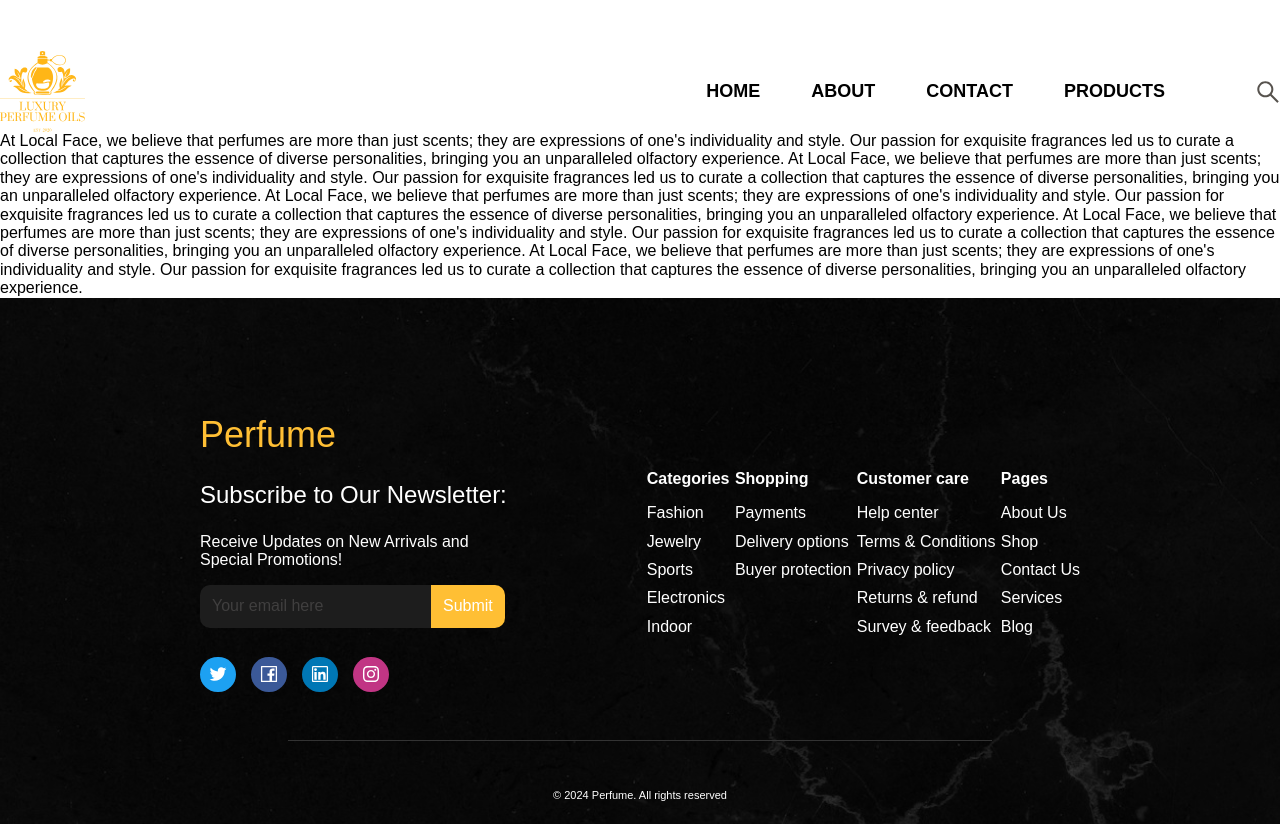
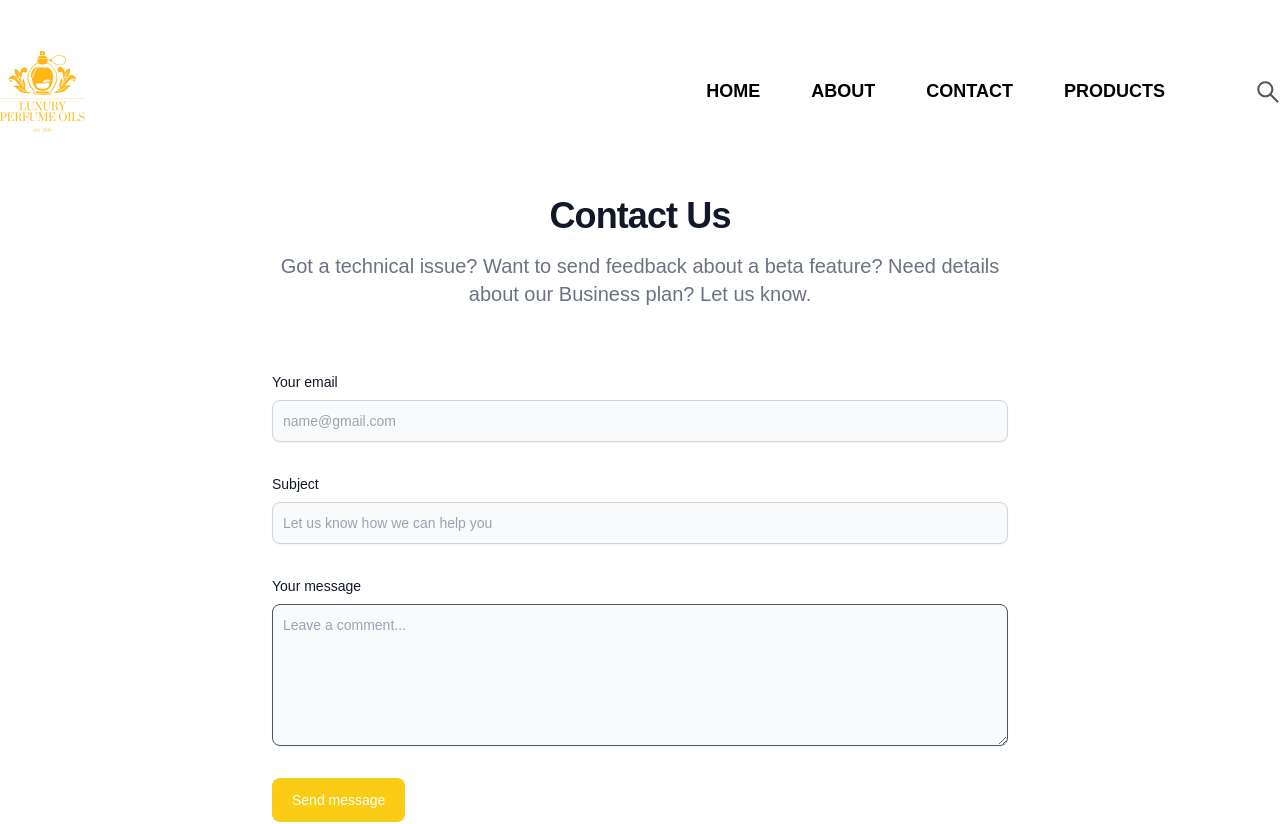
Before and after one commit to Rakhmatovdev/Parfume, a Next.js app: page /contact in a window 1280 px wide. Shown: the top 824 px of the page. Built offline with nearby package versions, Linux system fonts and the light colour scheme.

Commit message:
Contact added

```diff
--- a/app/contact/page.tsx
+++ b/app/contact/page.tsx
@@ -3,11 +3,44 @@ import React from 'react';
 function Contact() {
     return (
         <div>
-            At Local Face, we believe that perfumes are more than just scents; they are expressions of one's individuality and style. Our passion for exquisite fragrances led us to curate a collection that captures the essence of diverse personalities, bringing you an unparalleled olfactory experience.
-            At Local Face, we believe that perfumes are more than just scents; they are expressions of one's individuality and style. Our passion for exquisite fragrances led us to curate a collection that captures the essence of diverse personalities, bringing you an unparalleled olfactory experience.
-            At Local Face, we believe that perfumes are more than just scents; they are expressions of one's individuality and style. Our passion for exquisite fragrances led us to curate a collection that captures the essence of diverse personalities, bringing you an unparalleled olfactory experience.
-            At Local Face, we believe that perfumes are more than just scents; they are expressions of one's individuality and style. Our passion for exquisite fragrances led us to curate a collection that captures the essence of diverse personalities, bringing you an unparalleled olfactory experience.
-            At Local Face, we believe that perfumes are more than just scents; they are expressions of one's individuality and style. Our passion for exquisite fragrances led us to curate a collection that captures the essence of diverse personalities, bringing you an unparalleled olfactory experience.
+            <section className="bg-white ">
+                <div className="py-8 lg:py-16 px-4 mx-auto max-w-screen-md">
+                    <h2 className="mb-4 text-4xl tracking-tight font-extrabold text-center text-gray-900 ">Contact
+                        Us</h2>
+                    <p className="mb-8 lg:mb-16 font-light text-center text-gray-500  sm:text-xl">Got
+                        a technical issue? Want to send feedback about a beta feature? Need details about our Business
+                        plan? Let us know.</p>
+                    <form action="#" className="space-y-8">
+                        <div>
+                            <label htmlFor="email"
+                                   className="block mb-2 text-sm font-medium text-gray-900">Your
+                                email</label>
+                            <input type="email" id="email"
+                                   className="shadow-sm bg-gray-50 border border-gray-300  text-sm rounded-lg focus:ring-primary-500 focus:border-primary-500 block w-full p-2.5 placeholder-gray-400 text-white focus:ring-primary-500 focus:border-primary-500 shadow-sm-light"
+                                   placeholder="name@gmail.com" required/>
+                        </div>
+                        <div>
+                            <label htmlFor="subject"
+                                   className="block mb-2 text-sm font-medium text-gray-900 ">Subject</label>
+                            <input type="text" id="subject"
+                                   className="shadow-sm bg-gray-50 border border-gray-300  text-sm rounded-lg focus:ring-primary-500 focus:border-primary-500 block w-full p-2.5 placeholder-gray-400 text-white focus:ring-primary-500 focus:border-primary-500 shadow-sm-light"
+                                   placeholder="Let us know how we can help you" required/>
+                        </div>
+                        <div className="sm:col-span-2">
+                            <label htmlFor="message"
+                                   className="block mb-2 text-sm font-medium text-gray-900 ">Your
+                                message</label>
+                            <textarea id="message" rows={6}
+                                      className="block p-2.5 w-full  text-sm text-gray-900 bg-gray-50 rounded-lg shadow-sm border  focus:ring-primary-500 focus:border-primary-500 border-gray-600 placeholder-gray-400  focus:ring-primary-500 focus:border-primary-500"
+                                      placeholder="Leave a comment..."></textarea>
+                        </div>
+                        <button type="submit"
+                                className="py-3 px-5 text-sm font-medium bg-yellow-400  text-center text-white rounded-lg bg-primary-700 sm:w-fit hover:bg-primary-800 focus:ring-4 focus:outline-none focus:ring-primary-300 bg-primary-600 hover:bg-primary-700 focus:ring-primary-800">Send
+                            message
+                        </button>
+                    </form>
+                </div>
+            </section>
         </div>
     );
 }
```
